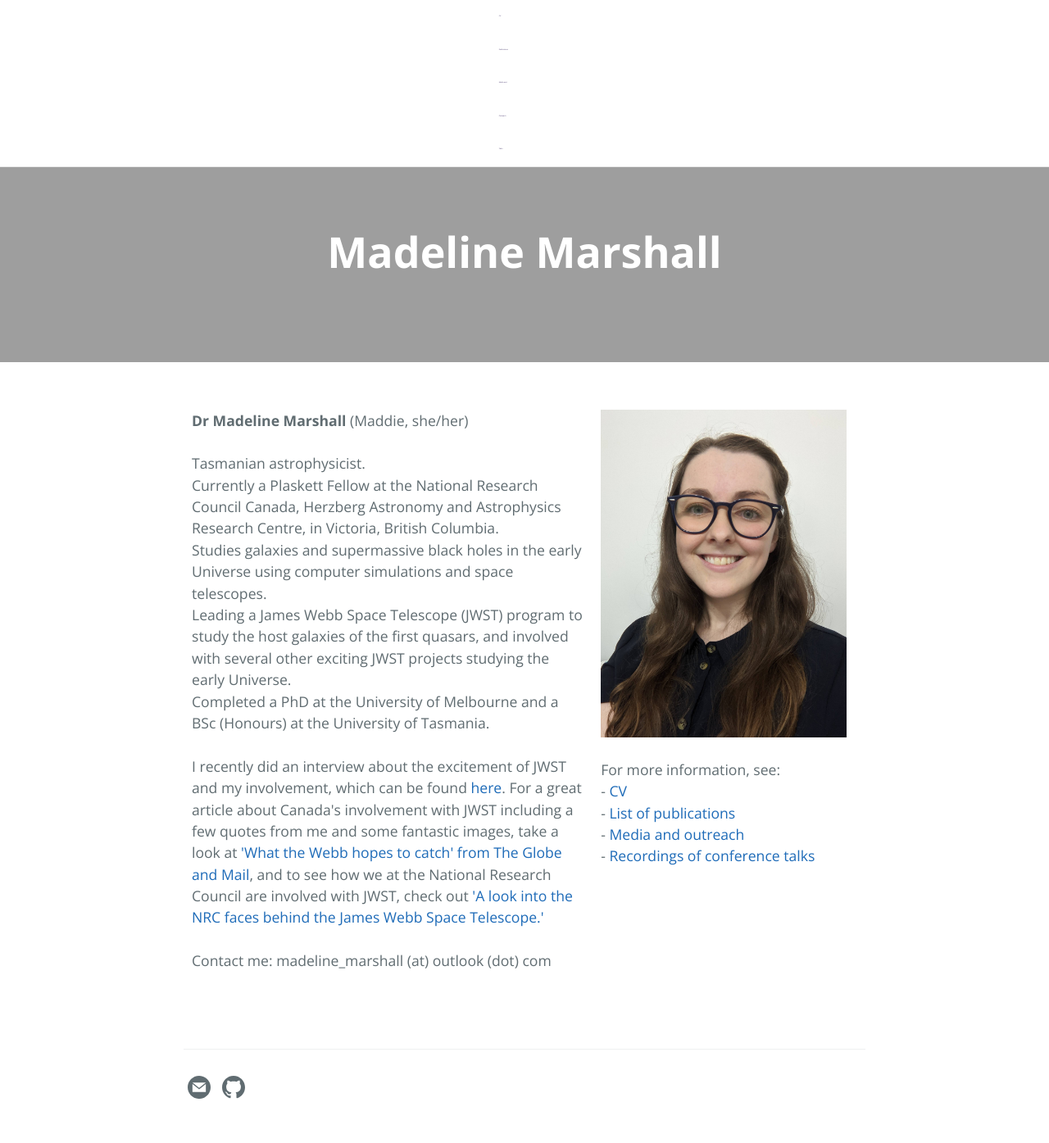
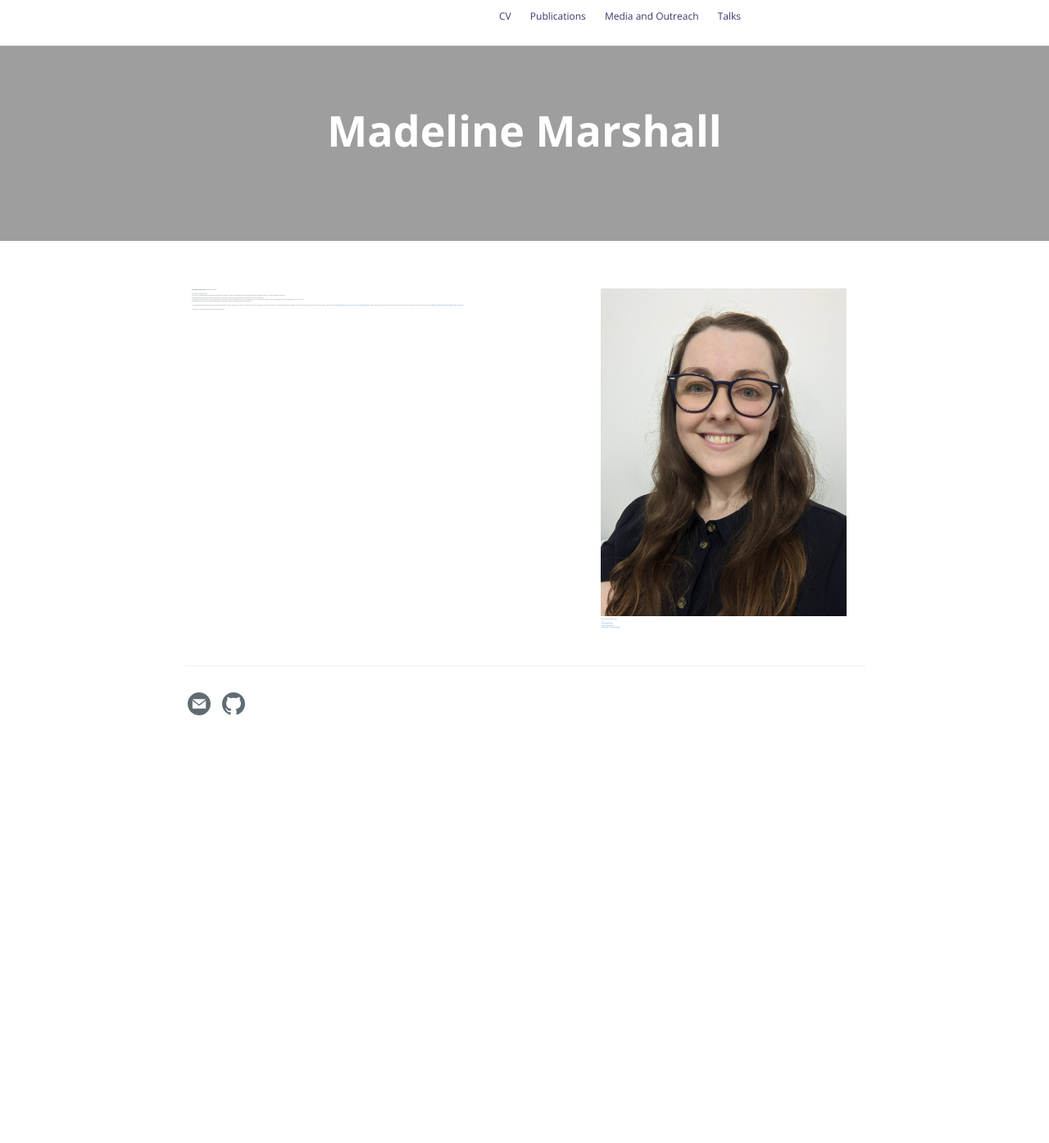
Before and after one commit to madelinemarshall/madelinemarshall.github.io, a Jekyll site: the page built from index.md, in a window 1280 px wide. Shown: the whole page at 82% size. Built offline with Jekyll 4.4.1, drawn with Linux system fonts in a browser that asks for light colours; after the commit the page ends 927 px from its top, so only the background shows below that.

Commit message:
Testing font size

```diff
--- a/_sass/jekyll-theme-cayman-blog.scss
+++ b/_sass/jekyll-theme-cayman-blog.scss
@@ -30,7 +30,7 @@ body {
   padding: 0;
   margin: 0;
   font-family: "Open Sans", "Helvetica Neue", Helvetica, Arial, sans-serif;
-  font-size: 2px;
+  font-size: 12px;
   line-height: 1.5;
   color: $body-text-color;
 }
@@ -207,17 +207,17 @@ a {
     max-width: 64rem;
     padding: 3rem 6rem;
     margin: 0 auto;
-    font-size: 1.1rem;
+    font-size: 0.1rem;
   }
 
   @include medium {
     padding: 3rem 4rem;
-    font-size: 1.1rem;
+    font-size: 0.1rem;
   }
 
   @include small {
     padding: 2rem 1rem;
-    font-size: 1rem;
+    font-size: 0.1rem;
 
     ul,
     ol {
```
